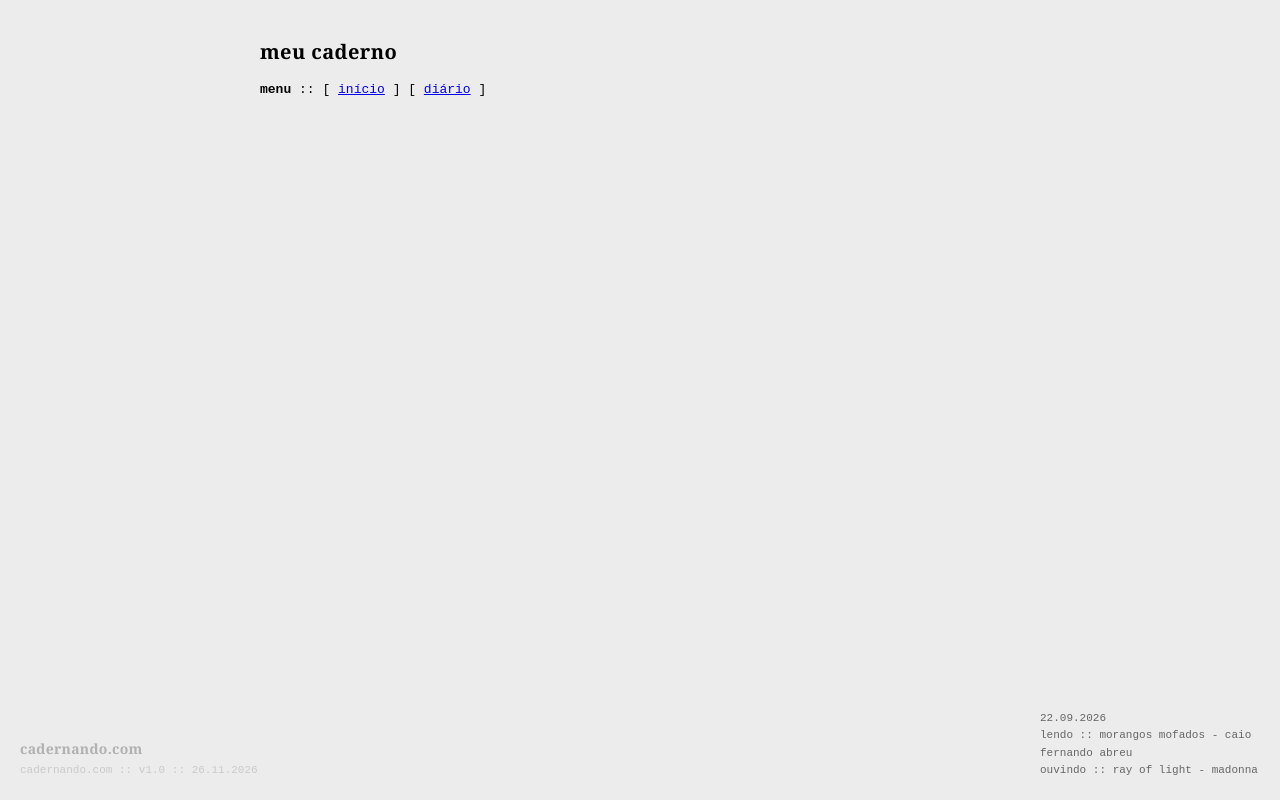
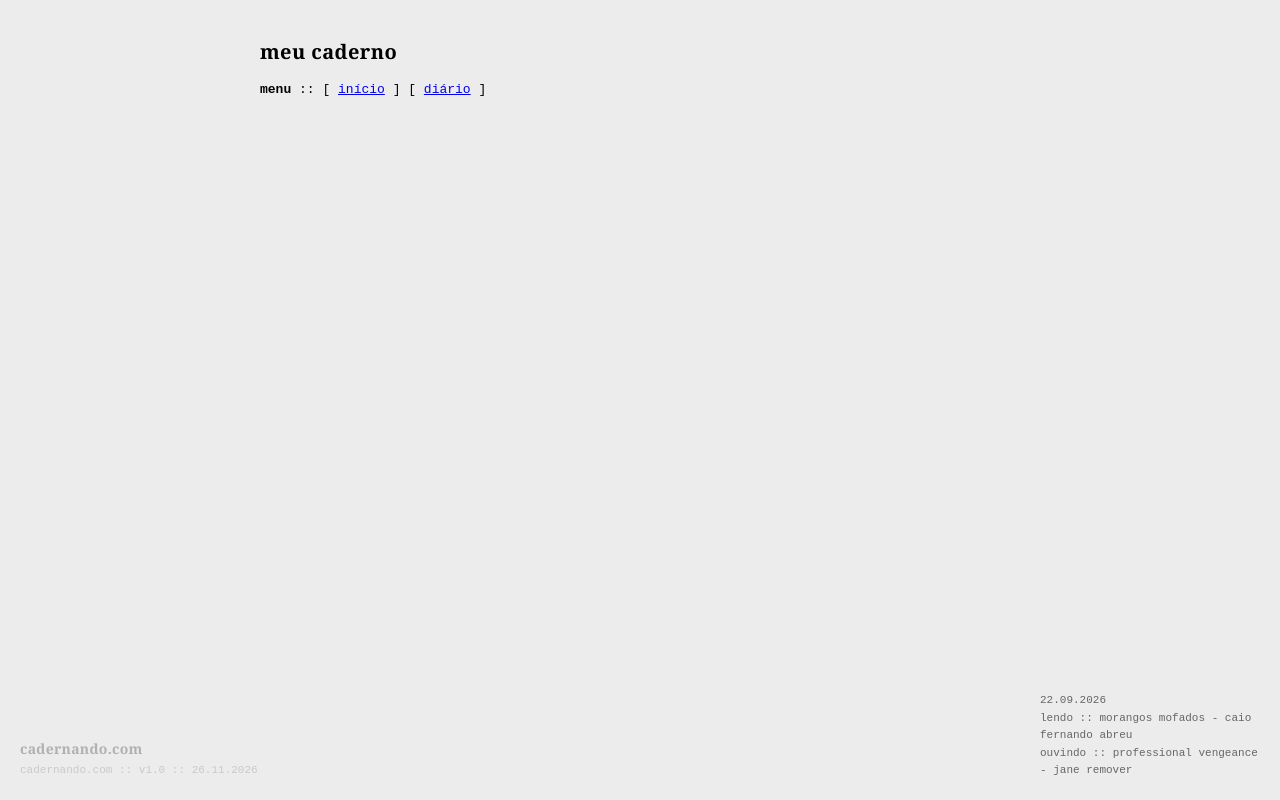
Before and after one commit to cadernando/cadernando.github.io, a plain HTML site: page index.html in a window 1280 px wide. Drawn offline with Linux system fonts and the light colour scheme; no server answers.

Commit message:
chore: atualiza lendo/ouvindo [skip ci]

```diff
--- a/index.html
+++ b/index.html
@@ -34,7 +34,7 @@
   <aside class="now-widget">
     <div id="now-date">22.09.2026</div>
     <div>lendo :: <span id="now-lendo">Morangos mofados - Caio Fernando Abreu</span></div>
-    <div>ouvindo :: <span id="now-ouvindo">Ray of Light - Madonna</span></div>
+    <div>ouvindo :: <span id="now-ouvindo">Professional Vengeance - Jane Remover</span></div>
   </aside>
 
   <script>
```
